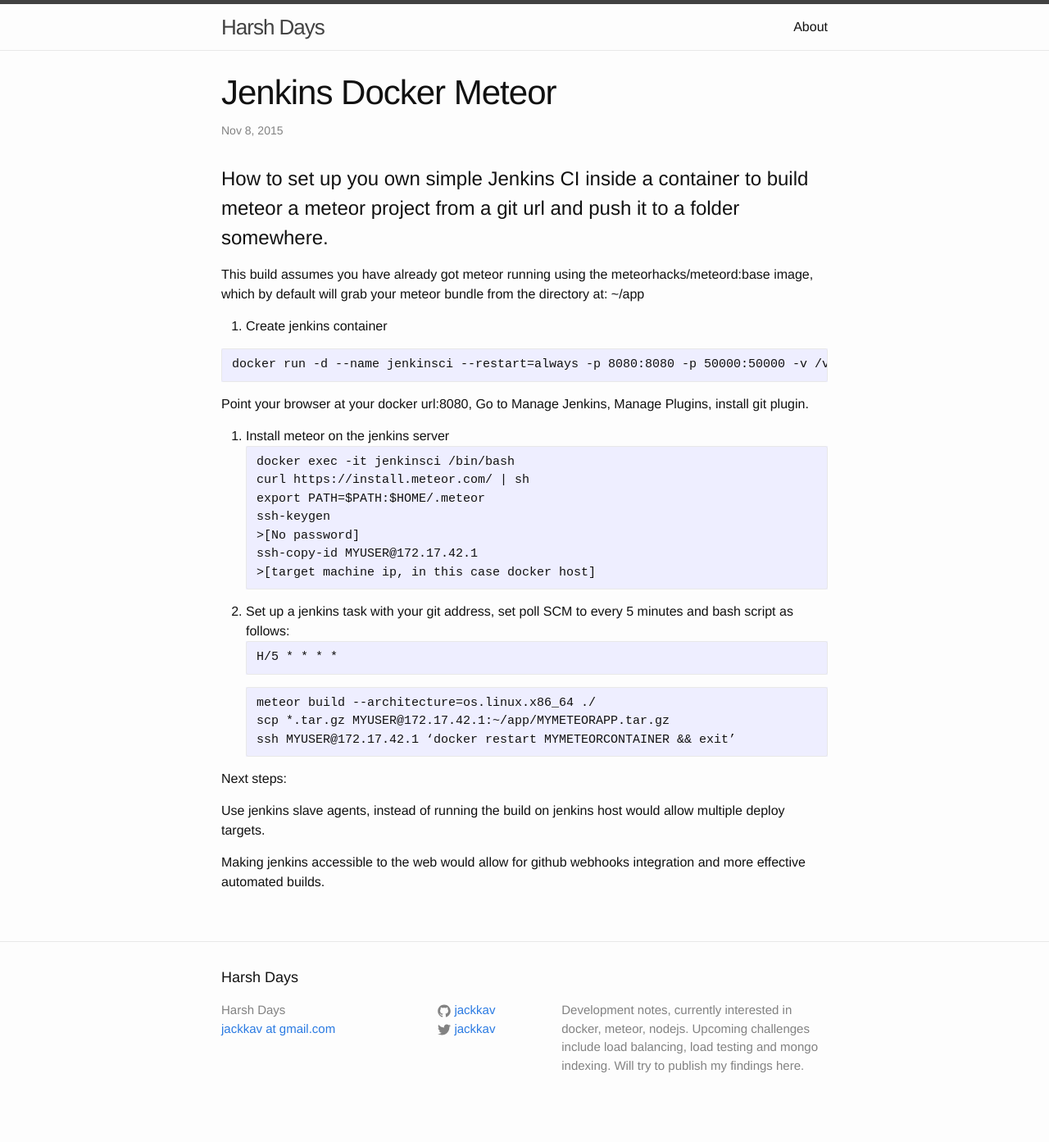
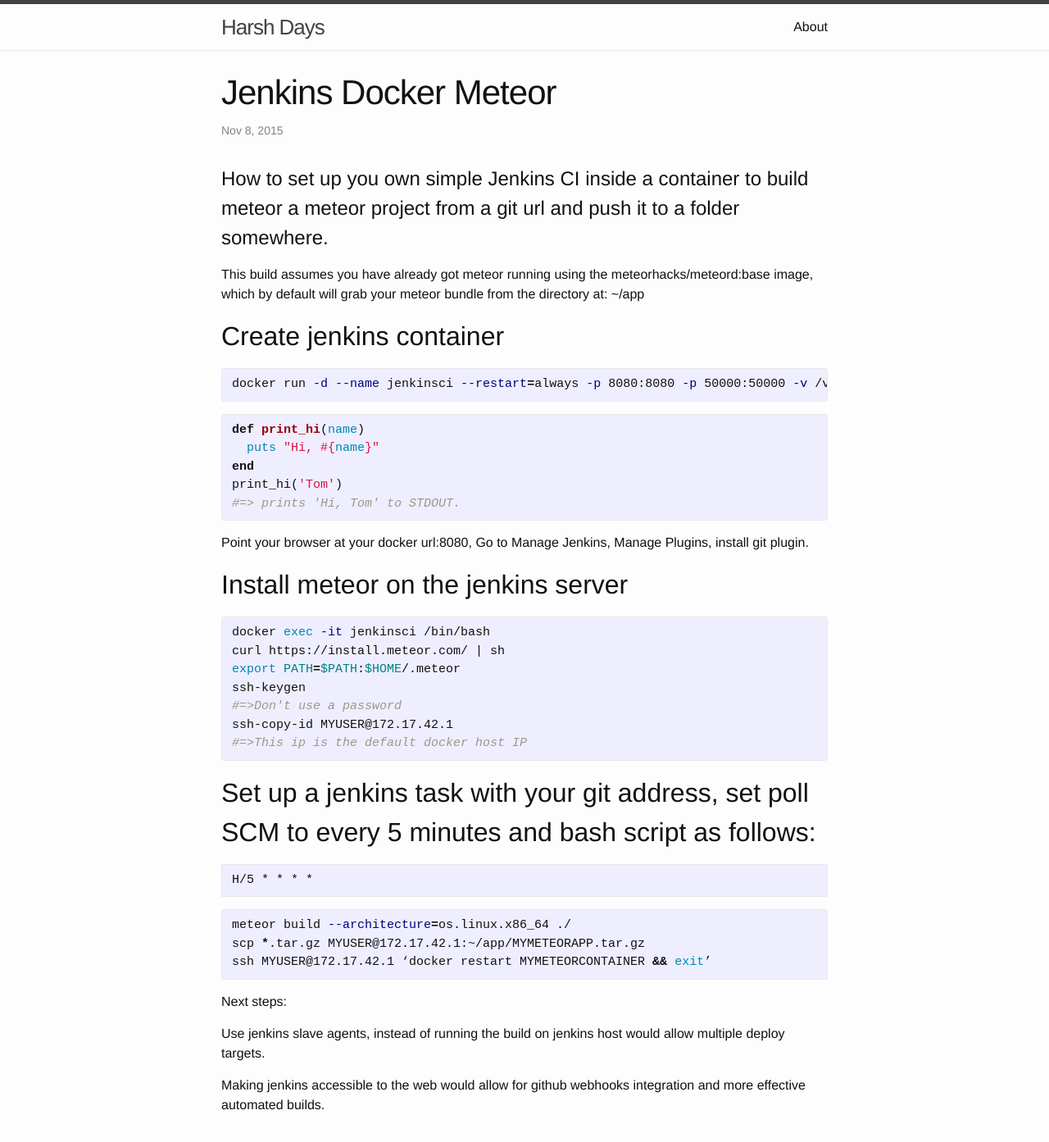
Before and after one commit to jackkav/jackkav.github.io, a Jekyll site: the page built from _posts/2015-11-09-jenkins-docker-meteor.MARKDOWN, in a window 1280 px wide and 1400 px high. Shown: the top 1393 px of the window at 82% size. Built offline with Jekyll 4.4.1, drawn with Linux system fonts in a browser that asks for light colours.

Commit message:
fixed wierd code layout

````diff
--- a/_posts/2015-11-09-jenkins-docker-meteor.MARKDOWN
+++ b/_posts/2015-11-09-jenkins-docker-meteor.MARKDOWN
@@ -9,38 +9,48 @@ categories: jenkins docker
 This build assumes you have already got meteor running using the meteorhacks/meteord:base image, which by default will grab your meteor bundle from the directory at: ~/app
 
 
+##Create jenkins container
 
+{% highlight bash %}
+docker run -d --name jenkinsci --restart=always -p 8080:8080 -p 50000:50000 -v /var/jenkins_home jenkins
+{% endhighlight %}
 
+{% highlight ruby %}
+def print_hi(name)
+  puts "Hi, #{name}"
+end
+print_hi('Tom')
+#=> prints 'Hi, Tom' to STDOUT.
+{% endhighlight %}
 
-
-
-1. Create jenkins container
-
-```
-docker run -d --name jenkinsci --restart=always -p 8080:8080 -p 50000:50000 -v /var/jenkins_home jenkins
-```
 
 Point your browser at your docker url:8080, Go to Manage Jenkins, Manage Plugins, install git plugin.
 
-2. Install meteor on the jenkins server
-```
+##Install meteor on the jenkins server
+
+{% highlight bash %}
 docker exec -it jenkinsci /bin/bash
 curl https://install.meteor.com/ | sh
 export PATH=$PATH:$HOME/.meteor
 ssh-keygen
->[No password]
+#=>Don't use a password
 ssh-copy-id MYUSER@172.17.42.1
->[target machine ip, in this case docker host]
-```
-3. Set up a jenkins task with your git address, set poll SCM to every 5 minutes and bash script as follows:
-```
-H/5 * * * *
-```
-```
+#=>This ip is the default docker host IP
+{% endhighlight %}
+
+
+##Set up a jenkins task with your git address, set poll SCM to every 5 minutes and bash script as follows:
+
+    H/5 * * * *
+
+
+{% highlight bash %}
 meteor build --architecture=os.linux.x86_64 ./
 scp *.tar.gz MYUSER@172.17.42.1:~/app/MYMETEORAPP.tar.gz
 ssh MYUSER@172.17.42.1 ‘docker restart MYMETEORCONTAINER && exit’
-```
+{% endhighlight %}
+
+
 
 
 Next steps:
````
